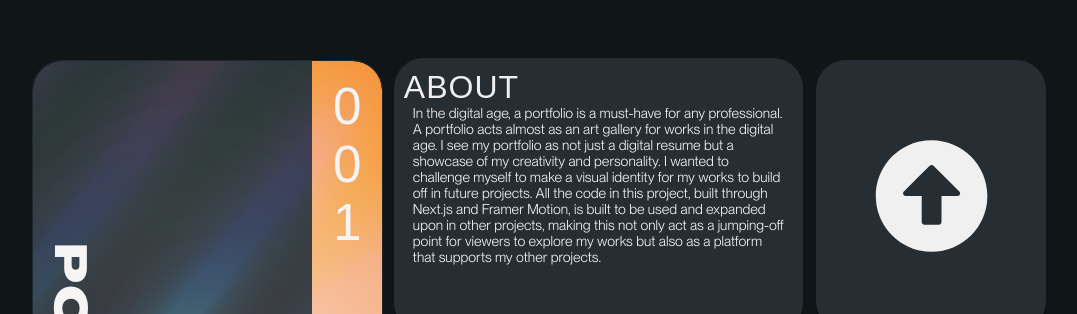
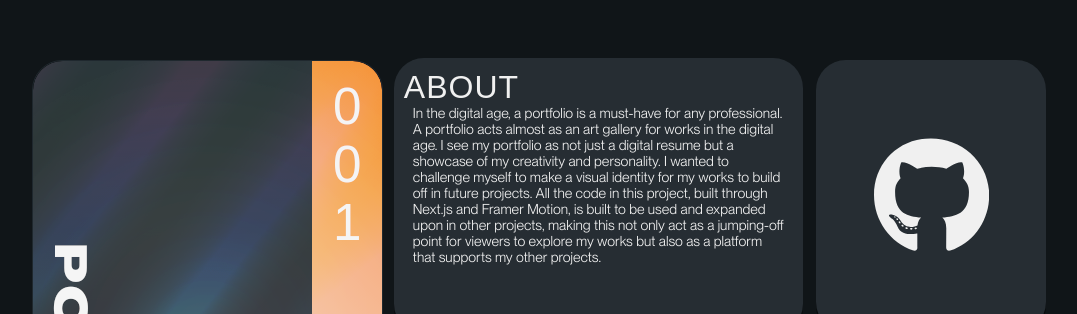
Before and after one commit to kevin21018212/PortfolioV3, a Next.js app: page /projects in a window 1280 px wide. Shown: the part 1420-1734 px from the top of the page, without its empty margins (96-1173 px from the left). Built offline with nearby package versions, Linux system fonts and the light colour scheme; no server answers.

Commit message:
added github links

```diff
--- a/app/projects/displayed/Project.tsx
+++ b/app/projects/displayed/Project.tsx
@@ -5,7 +5,7 @@ import { useInView } from "react-intersection-observer";
 import styles from "@/styles/project/displayed/project.module.scss";
 import contentStyles from "@/styles/project/displayed/projectContent.module.scss";
 import { boxVariants, containerVariants, staggerDivVariant, staggerText, textAnimation } from "@/utils/framer";
-import { FaArrowAltCircleUp } from "react-icons/fa";
+import { FaArrowAltCircleUp, FaGithub } from "react-icons/fa";
 import { GlareCard } from "@/utils/components/glareCard";
 
 // LeftContent Component
@@ -49,10 +49,11 @@ const TopContent = ({ project, controls }: any) => {
       >
         <motion.div
           onClick={() => window.open(project.githubUrl, "_blank")}
-          whileHover={{ scale: 1.05 }}
+          whileHover="hover"
+          variants={boxVariants()}
           className={contentStyles.topRightContent}
         >
-          <FaArrowAltCircleUp size={"50%"} color="#F0F0F0" />
+          <FaGithub size={"50%"} color="#F0F0F0" />
         </motion.div>
       </motion.div>
     </>
--- a/app/resume/resumecluster/workMobile.tsx
+++ b/app/resume/resumecluster/workMobile.tsx
@@ -2,7 +2,7 @@ import React from "react";
 import styles from "@/styles/resume/resumecluster/workMobile.module.scss";
 import AboutDisplay from "./about";
 import { jobData } from "@/utils/data/smallData";
-import SpacerContainer from "@/app/global/spacer";
+
 import { motion } from "framer-motion";
 
 const WorkMobile = () => {
--- a/styles/resume/resumecluster/work.module.scss
+++ b/styles/resume/resumecluster/work.module.scss
@@ -73,8 +73,8 @@
 .aboutdisplay {
   margin-left: 60vw;
   width: 40vw;
-  height: 35vh;
+  height: 22.5vw;
   @extend .flex-horizontal;
   justify-content: flex-end;
-  margin-top: -20vh;
+  margin-top: -15vh;
 }
```
